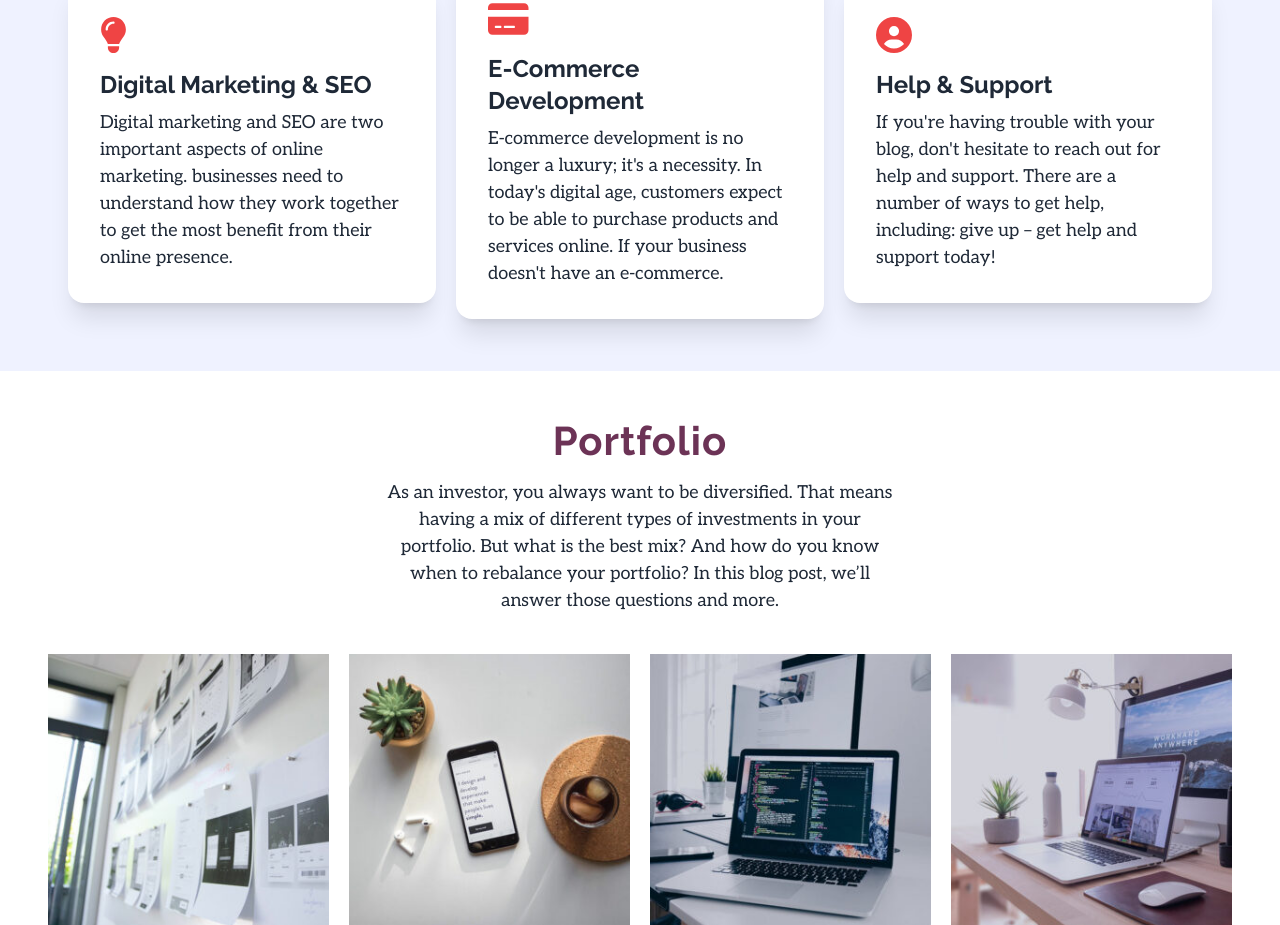
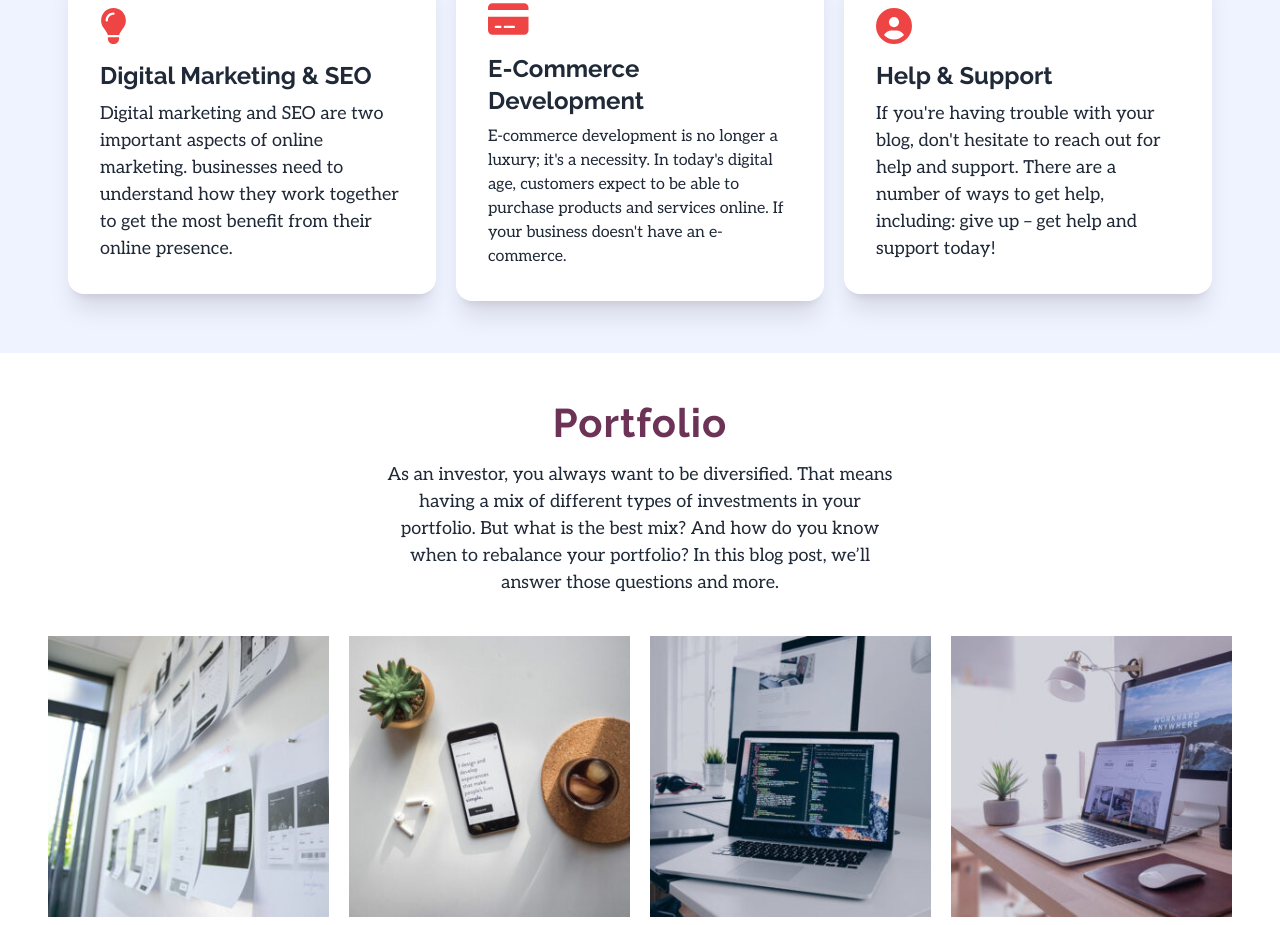
Before and after one commit to ashrafurrahman22/introit-website, a React (Create React App) app: page / in a window 1280 px wide. Shown: the part 1500-2425 px from the top of the page. Built offline with nearby package versions, Linux system fonts and the light colour scheme.

Commit message:
card-updated

```diff
--- a/src/Pages/Home/Card.js
+++ b/src/Pages/Home/Card.js
@@ -68,7 +68,7 @@ const Card = () => {
             <FontAwesomeIcon className="text-4xl py-2 text-red-500 card-title" icon={faCreditCard}></FontAwesomeIcon>
             </div>
           <h2 style={{fontFamily:"raleway"}} class="card-title text-2xl">E-Commerce Development</h2>
-          <p style={{fontFamily:"aleo", fontSize:"18px"}}>E-commerce development is no longer a luxury; it's a necessity. In today's digital age, customers expect to be able to purchase products and services online. If your business doesn't have an e-commerce.</p>
+          <p style={{fontFamily:"aleo", fontSize:"16px"}}>E-commerce development is no longer a luxury; it's a necessity. In today's digital age, customers expect to be able to purchase products and services online. If your business doesn't have an e-commerce.</p>
         </div>
       </div>
 
```
